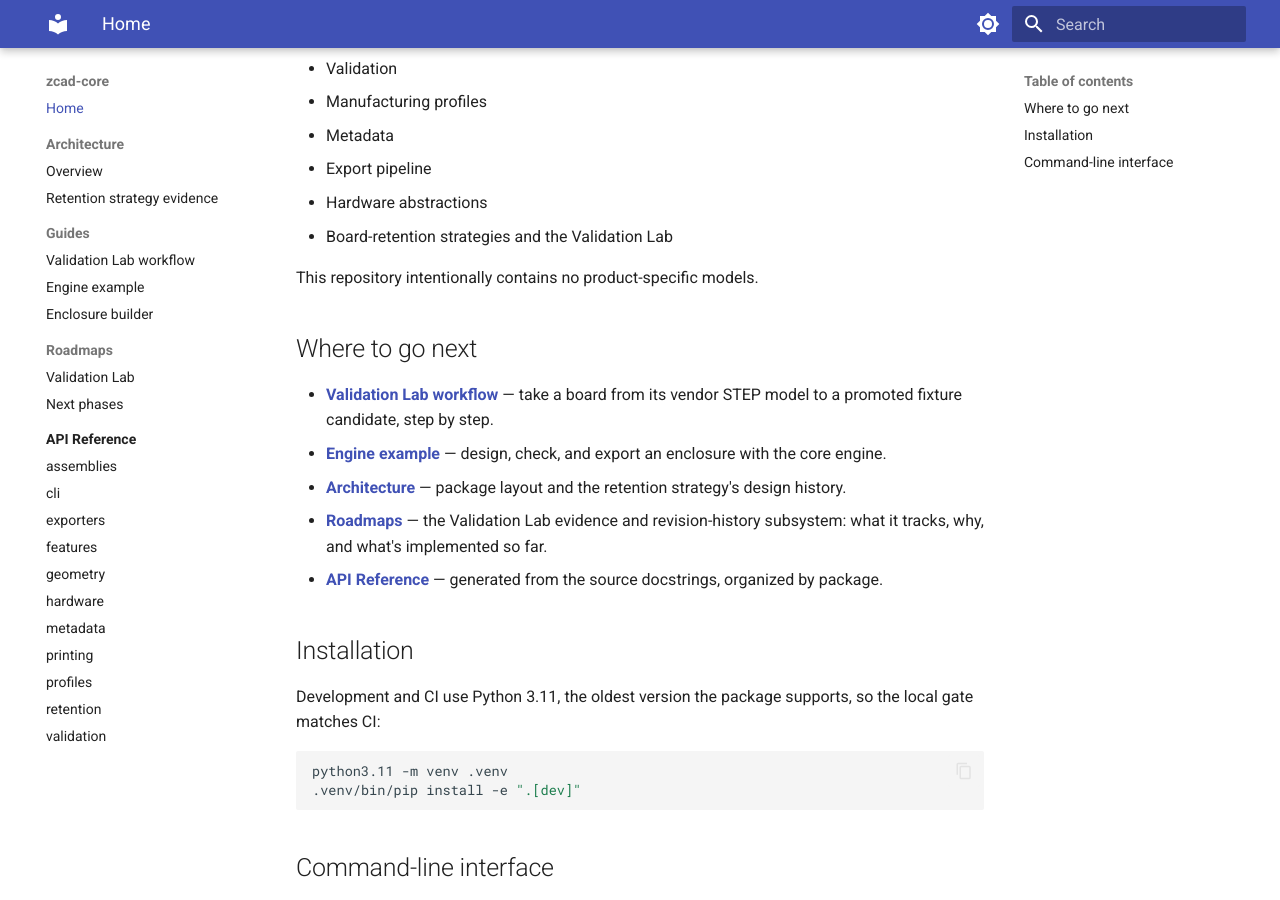
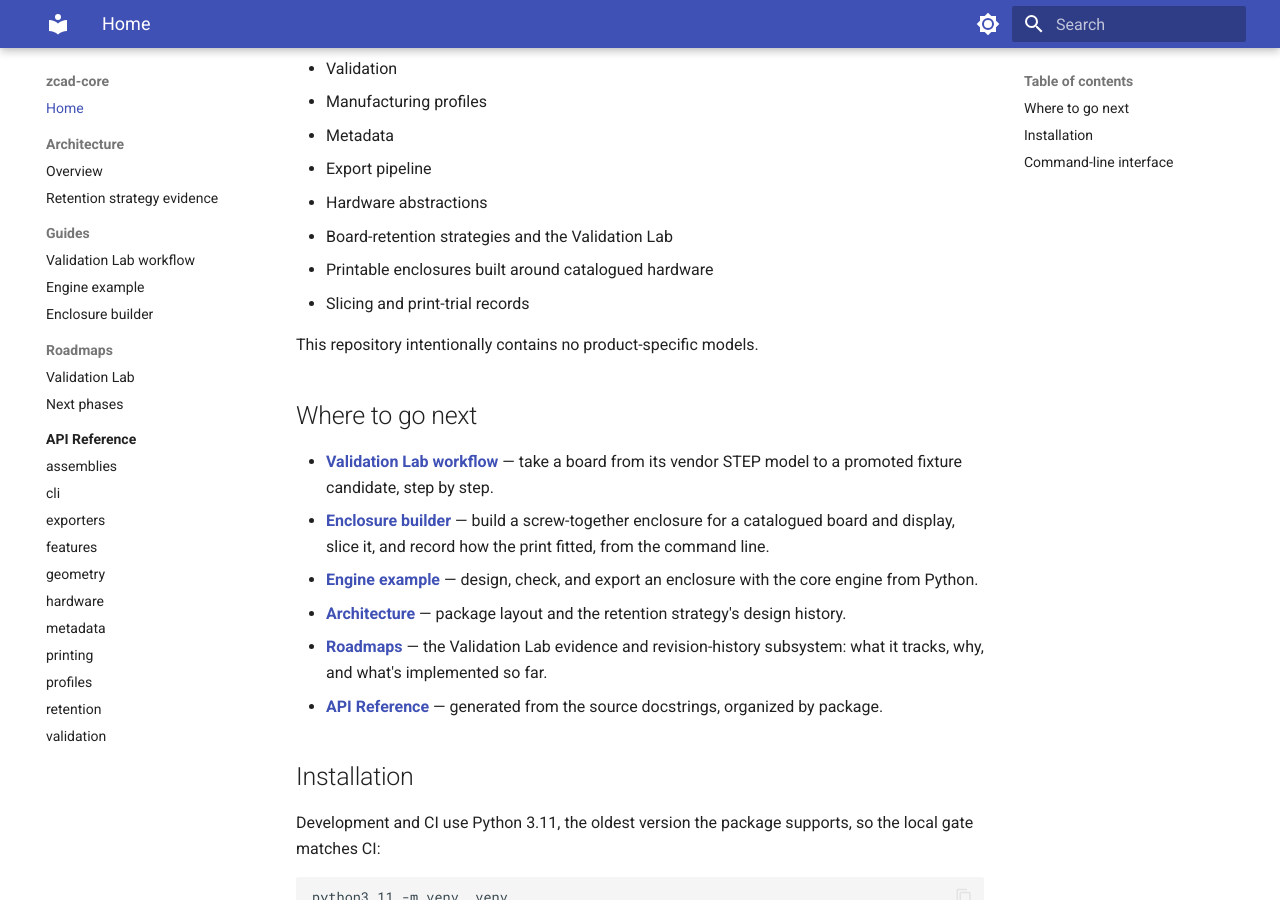
Before and after one commit to zacharymplace/zcad-core, an MkDocs documentation site: the page built from docs/index.md, in a window 1280 px wide and 900 px high, scrolled down 308 px. Built offline with MkDocs 1.6.1 and Material for MkDocs 9.7.7, drawn with Linux system fonts in a browser that asks for light colours.

Commit message:
Run the gate in parallel and fix docs drift from the enclosure work
- check.sh runs tests with pytest-xdist (now a dev dependency) when it is
  installed, and the enclosure tests build each board's default enclosure
  once: the fast gate drops from 127 s to 37 s, the full gate from 3.6
  minutes to about one.
- The docs home page links the enclosure builder guide; it and the README
  list enclosures and printing; the CLI describes both command families;
  the guide says to keep printed enclosures under evidence/enclosures/.
- slice_models is split into input checks, the Bambu run, and the summary,
  bringing it under the complexity limit; its output is unchanged.

Co-Authored-By: Claude Opus 5.5 <noreply@anthropic.com>

```diff
--- a/docs/index.md
+++ b/docs/index.md
@@ -13,6 +13,8 @@ Responsibilities:
 - Export pipeline
 - Hardware abstractions
 - Board-retention strategies and the Validation Lab
+- Printable enclosures built around catalogued hardware
+- Slicing and print-trial records
 
 This repository intentionally contains no product-specific models.
 
@@ -21,8 +23,11 @@ This repository intentionally contains no product-specific models.
 - **[Validation Lab workflow](guides/validation-lab-workflow.md)** — take a
   board from its vendor STEP model to a promoted fixture candidate, step by
   step.
+- **[Enclosure builder](guides/enclosure-builder.md)** — build a
+  screw-together enclosure for a catalogued board and display, slice it,
+  and record how the print fitted, from the command line.
 - **[Engine example](guides/engine-example.md)** — design, check, and
-  export an enclosure with the core engine.
+  export an enclosure with the core engine from Python.
 - **[Architecture](architecture.md)** — package layout and the retention
   strategy's design history.
 - **[Roadmaps](roadmaps/validation-lab.md)** — the Validation Lab
--- a/pyproject.toml
+++ b/pyproject.toml
@@ -18,6 +18,7 @@ zcad-validation = "zcad_core.cli:main"
 dev = [
   "mypy>=2.3,<3",
   "pytest>=9,<10",
+  "pytest-xdist>=3,<4",
   "ruff>=0.16,<1",
 ]
 docs = [
```
Also changed, not shown: README.md (+2 -0 lines), docs/guides/enclosure-builder.md (+5 -0 lines), docs/roadmaps/next-phases.md (+3 -1 lines), 4 other files.
